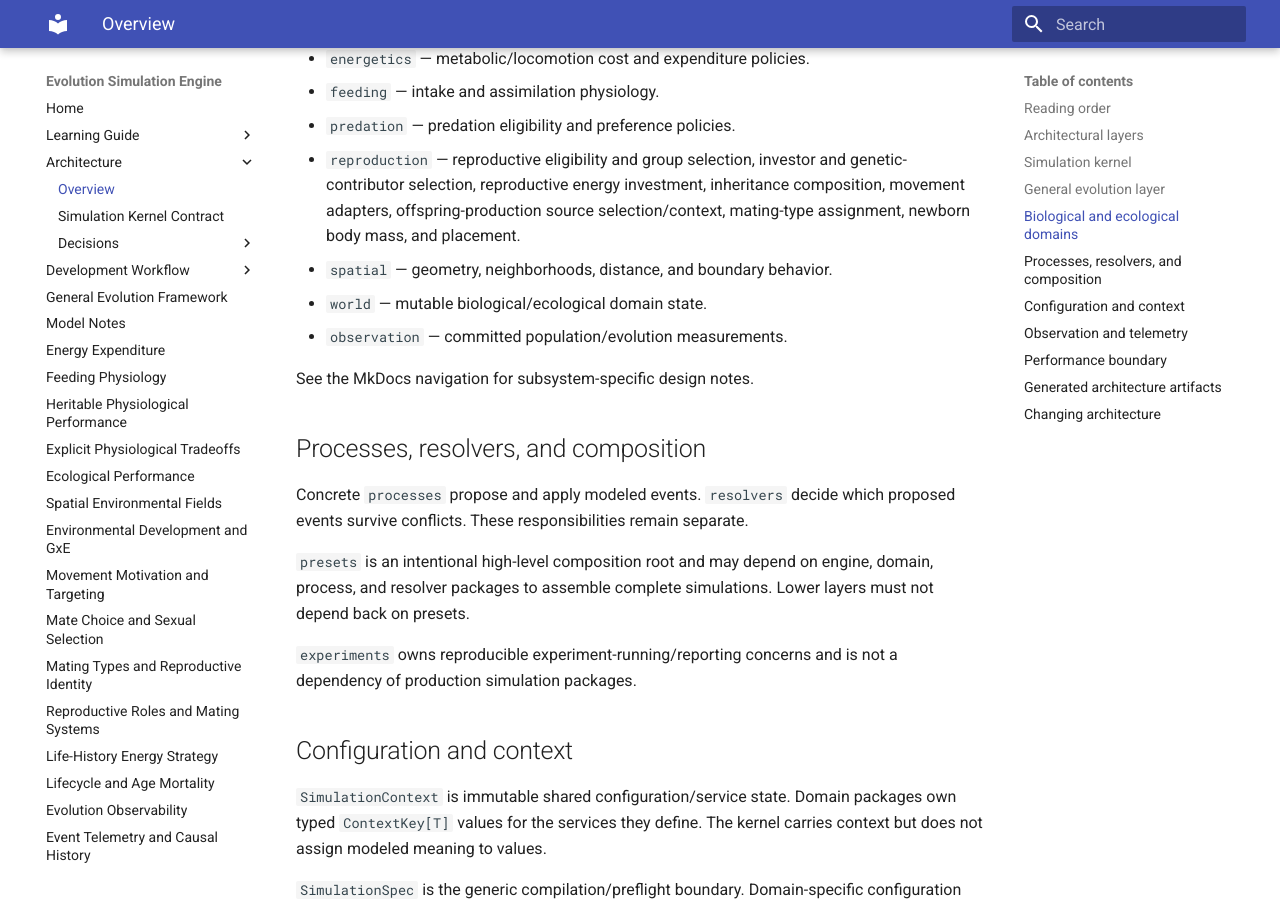
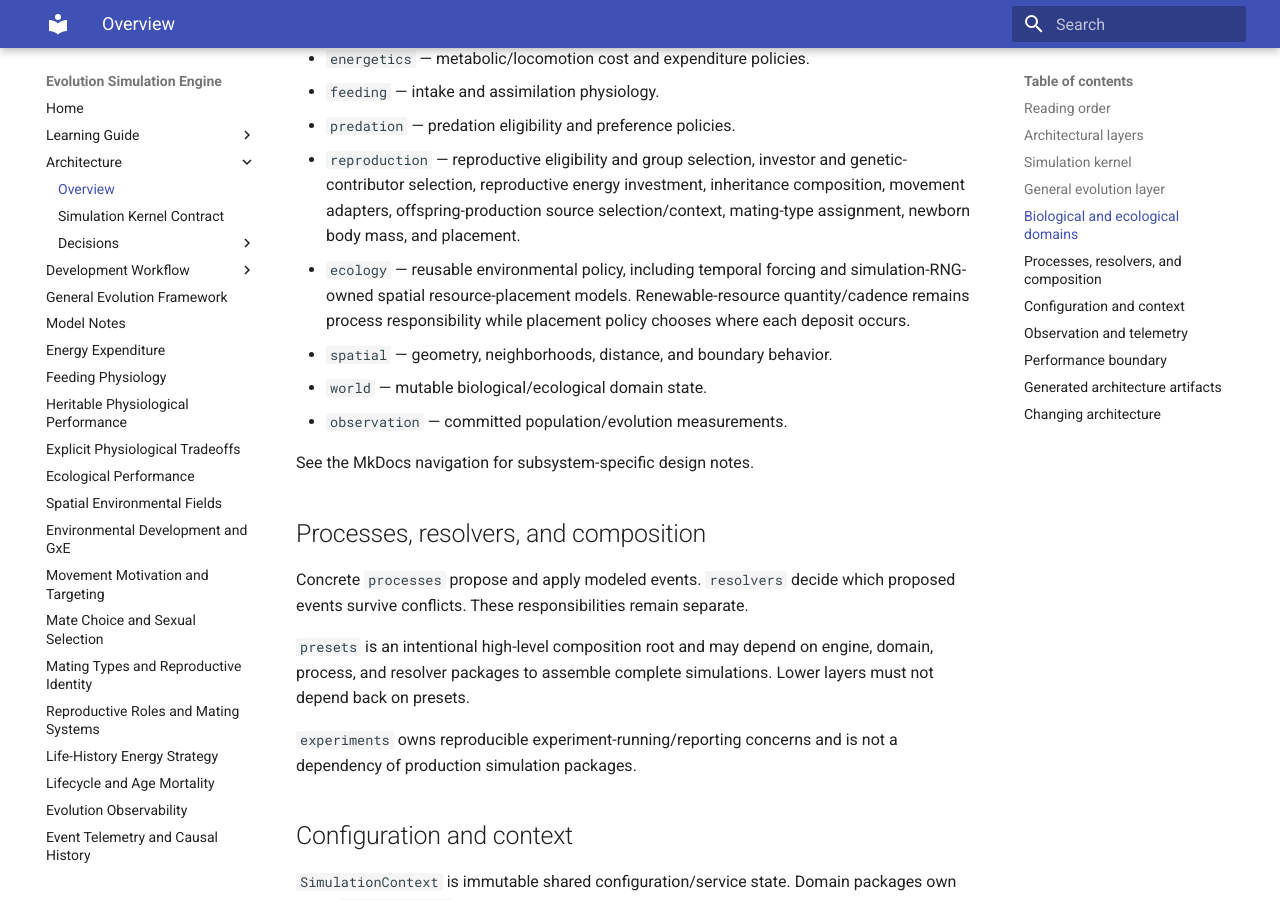
Before and after one commit to abdullahkhan57721/evolution-simulation-engine, an MkDocs documentation site: the page built from docs/architecture/index.md, in a window 1280 px wide and 900 px high, scrolled down 2464 px. Built offline with MkDocs 1.6.1 and Material for MkDocs 9.7.7, drawn with Linux system fonts in a browser that asks for light colours.

Commit message:
Document ecology placement responsibility for Issue #127

```diff
--- a/docs/architecture/index.md
+++ b/docs/architecture/index.md
@@ -112,6 +112,10 @@ Domain packages own modeled meaning. Important packages include:
   genetic-contributor selection, reproductive energy investment, inheritance
   composition, movement adapters, offspring-production source selection/context,
   mating-type assignment, newborn body mass, and placement.
+- `ecology` — reusable environmental policy, including temporal forcing and
+  simulation-RNG-owned spatial resource-placement models. Renewable-resource
+  quantity/cadence remains process responsibility while placement policy chooses
+  where each deposit occurs.
 - `spatial` — geometry, neighborhoods, distance, and boundary behavior.
 - `world` — mutable biological/ecological domain state.
 - `observation` — committed population/evolution measurements.
```
